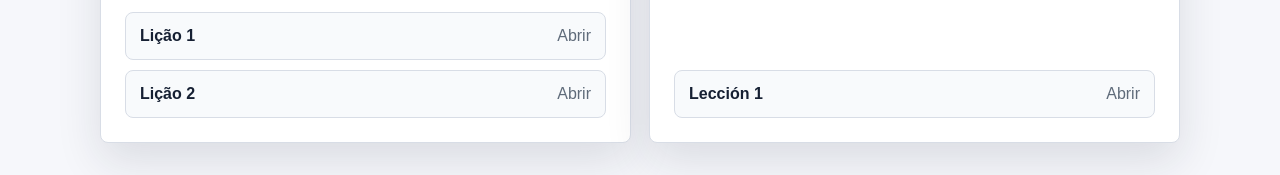
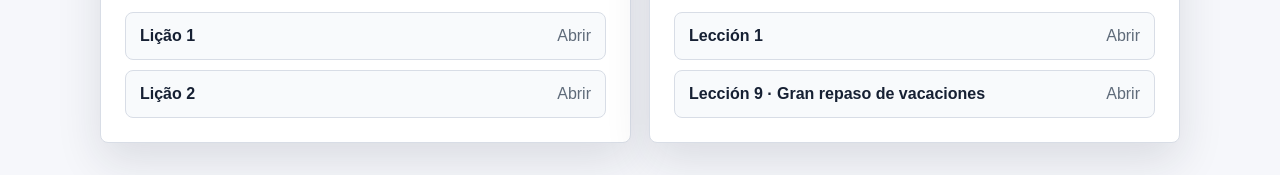
Before and after one commit to danielhlima/idiomas, a plain HTML site: page index.html in a window 1280 px wide. Shown: the part 675-850 px from the top of the page. Drawn offline with Linux system fonts and the light colour scheme.

Commit message:
Link Spanish lesson 9 from course portal

```diff
--- a/index.html
+++ b/index.html
@@ -243,6 +243,9 @@
           <a class="lesson-link" href="Curso%20de%20Espanhol/leccion_1_material_v01.html">
             Lecci&oacute;n 1 <span>Abrir</span>
           </a>
+          <a class="lesson-link" href="Curso%20de%20Espanhol/Leccion09/index.html">
+            Lecci&oacute;n 9 · Gran repaso de vacaciones <span>Abrir</span>
+          </a>
         </nav>
       </article>
     </section>
```
